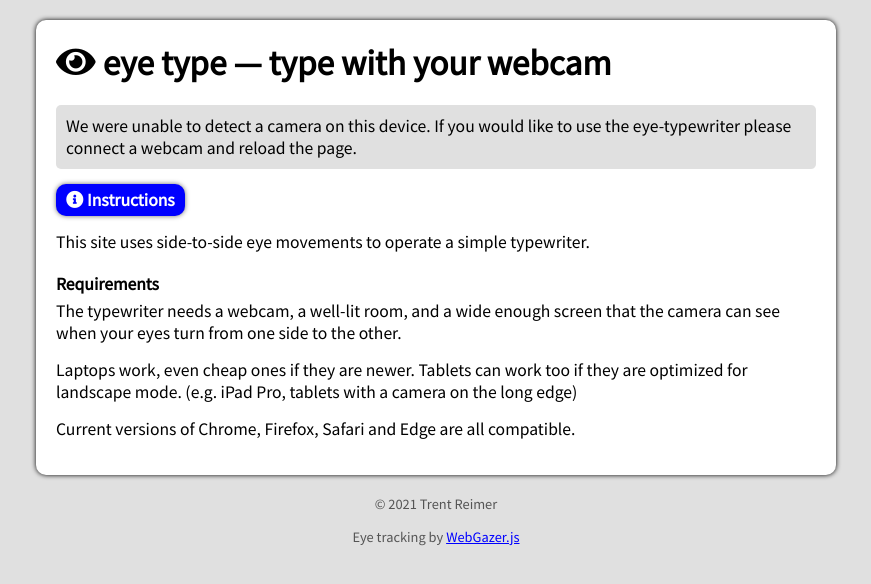
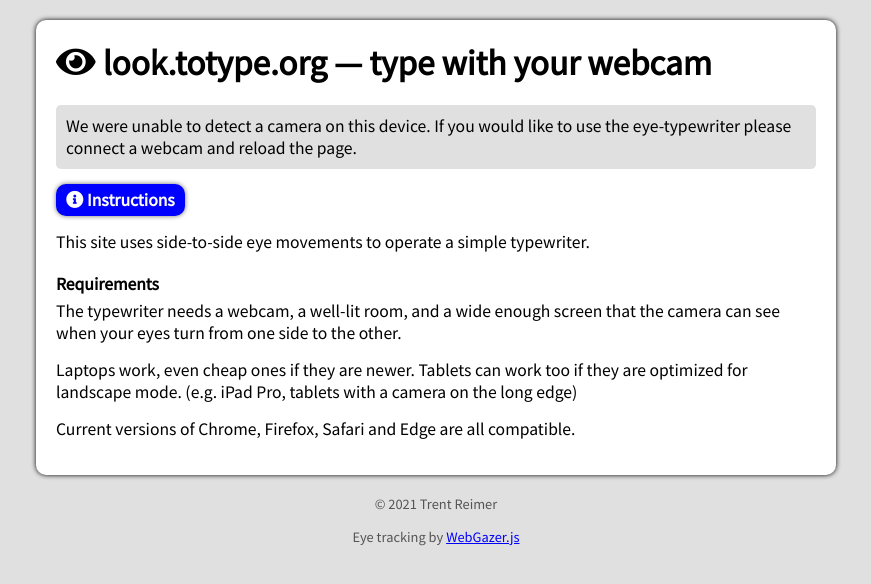
Before and after one commit to trentreimer/eye-say, a plain HTML site: page index.html in a window 1280 px wide. Shown: the whole page, without its empty margins (204-1075 px from the left). Drawn offline with Linux system fonts and the light colour scheme.

Commit message:
Add files via upload

```diff
--- a/index.html
+++ b/index.html
@@ -2,7 +2,7 @@
 <html>
     <head>
         <meta charset="utf-8">
-        <title>Eye Type</title>
+        <title>Look.ToType.org</title>
         <meta name="viewport" content="width=device-width, initial-scale=1">
         <link rel="stylesheet" href="https://cdnjs.cloudflare.com/ajax/libs/font-awesome/5.15.4/css/all.min.css">
         <link rel="stylesheet" href="css/site.css">
@@ -16,7 +16,7 @@
     <body>
         <div id="main">
             <header>
-                <h1><i class="fas fa-eye"></i> eye type &mdash; type with your webcam</h1>
+                <h1><i class="fas fa-eye"></i> look.totype.org &mdash; type with your webcam</h1>
 
                 <p id="no-camera-msg" class="note hidden">We were unable to detect a camera on this device. If you would like to use the eye-typewriter please connect a webcam and reload the page.</p>
             </header>
```
Also changed, not shown: instructions.html (+2 -2 lines), type.html (+3 -5 lines), 2 other files.
